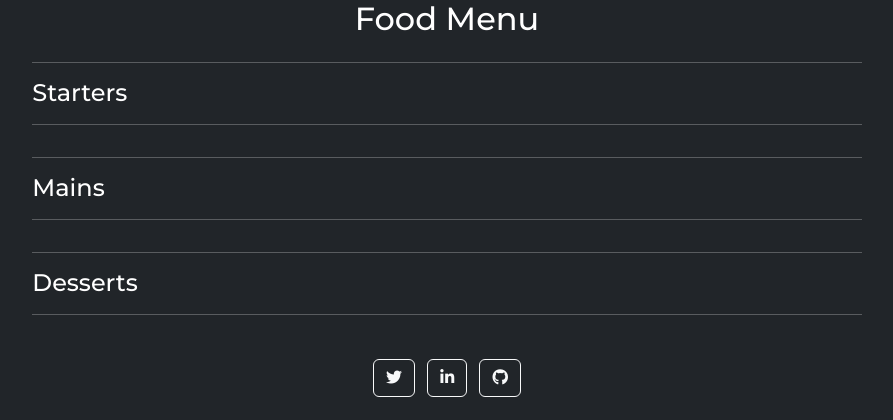
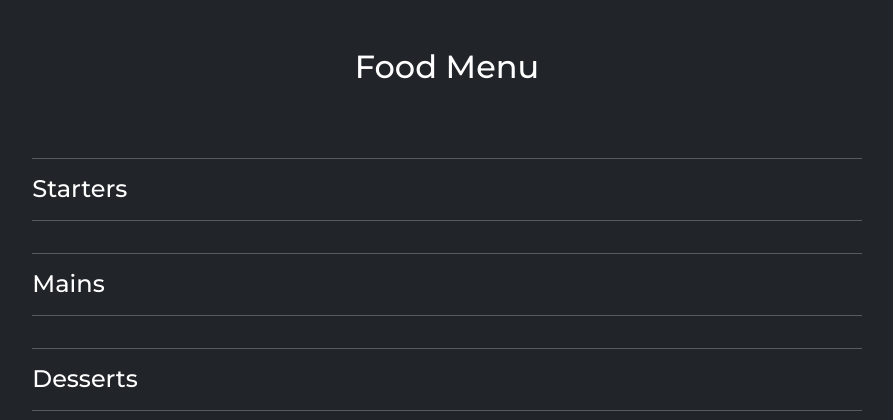
Before and after one commit to ArronBeale/CI_PP4_the_diplomat, a Django app: page /food_menu/ in a window 1280 px wide. Shown: the part 226-646 px from the top of the page, without its empty margins (193-1086 px from the left). Run offline with Django 3.2, Linux system fonts and the light colour scheme; data that the repository does not hold is empty; some libraries are stand-ins or nearby versions.

Commit message:
Add margins to food and drinks menu headings

```diff
--- a/bar_and_grill/templates/bar_and_grill/drink_menu.html
+++ b/bar_and_grill/templates/bar_and_grill/drink_menu.html
@@ -4,7 +4,7 @@
 
 <div class="container-fluid">
     <div class="row d-flex justify-content-center">
-        <div class="col-sm-8">
+        <div class="col-sm-8 mt-5 mb-5">
             <h2 class="text-center">Drinks Menu</h2>
         </div>
     </div>
--- a/bar_and_grill/templates/bar_and_grill/food_menu.html
+++ b/bar_and_grill/templates/bar_and_grill/food_menu.html
@@ -4,7 +4,7 @@
 
 <div class="container-fluid">
     <div class="row d-flex justify-content-center">
-        <div class="col-sm-8">
+        <div class="col-sm-8 mt-5 mb-5">
             <h2 class="text-center">Food Menu</h2>
         </div>
     </div>
--- a/the_diplomat/settings.py
+++ b/the_diplomat/settings.py
@@ -27,7 +27,7 @@ TEMPLATES_DIR = os.path.join(BASE_DIR, 'templates')
 SECRET_KEY = os.environ.get('SECRET_KEY')
 
 # SECURITY WARNING: don't run with debug turned on in production!
-DEBUG = False
+DEBUG = True
 
 ALLOWED_HOSTS = ['ci-pp4-the-diplomat.herokuapp.com', 'localhost']
 
```
